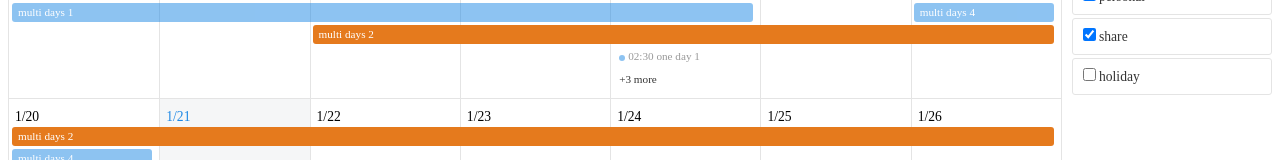
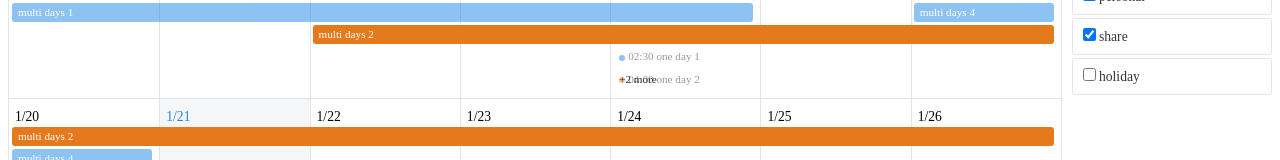
Before and after one commit to okaoka0709/snow-calendar, a Vue app: page / in a window 1280 px wide. Shown: the part 355-515 px from the top of the page. Built offline with nearby package versions, Linux system fonts and the light colour scheme.

Commit message:
更新多日事件顯示錯誤

```diff
--- a/package.json
+++ b/package.json
@@ -1,6 +1,6 @@
 {
     "name": "snow-calendar",
-    "version": "0.2.3",
+    "version": "0.2.4",
     "description": "A Vue Calendar like FullCalendar and Google Calendar.",
     "main": "index.js",
     "scripts": {
--- a/src/components/cpCalendarMonthWeek.vue
+++ b/src/components/cpCalendarMonthWeek.vue
@@ -62,6 +62,9 @@
             events: function(){ //返回具有定位、並且無重複事件的事件陣列
                 let $events = [],  //事件陣列
                     $results = [];
+
+                let _showLength = 5,
+                    _spliceLength = _showLength - 1;
 
                 this.obj.forEach((date, date_i) => { //每周，把週一到週日拿出來跑陣列
                     let $event = [];
@@ -150,9 +153,9 @@
 
                     let $eventLength = $event.length;
 
-                    if ($eventLength > 4){ //大於四個就截掉，塞入"更多"
+                    if ($eventLength > _showLength){ //大於 _showLength 個就截掉，塞入"更多"
 
-                        let $more = $dayEvents.splice(3, $eventLength - 3);
+                        let $more = $dayEvents.splice(_spliceLength, $eventLength - _spliceLength);
 
                         $dayEvents.push({
                             sn: this.$okaTool.getUUID(),
@@ -172,9 +175,33 @@
                     $events.push($dayEvents); //塞到事件陣列
                 });
 
-                $events.forEach(days => { //陣列扁平化為一維，不加入複製的事件
+                $events.forEach((days, index) => { //陣列扁平化為一維，不加入複製的事件
 
-                    days.forEach(item => { //事件
+                    // days.forEach(item => { //事件
+                    //     if (item && item.original === undefined){ //只加入第一次發生的事件
+                    //         $results.push(item);
+                    //     }
+                    // });
+
+                    let $nextDate = $events[index + 1],
+                        $nextDateMore = null;
+
+                    if( $nextDate && $nextDate[_spliceLength] && $nextDate[_spliceLength].extend.moreEvent ) {
+                        $nextDateMore = $nextDate[_spliceLength];
+                    }
+
+                    days.forEach((item, index) => { //事件
+
+                        if( $nextDateMore ) { //看下一天的 more 有沒有包含自己，且因為剛好自己是第 _showLength 個，所以剛好有長長，要把他縮回去
+                            let $target = $nextDateMore.extend.moreEvent.find(event => {
+                                    return event.sn === item.sn;
+                                });
+
+                            if( $target ) {
+                                item.extend.width -= 1;
+                            }
+                        }
+
                         if (item && item.original === undefined){ //只加入第一次發生的事件
                             $results.push(item);
                         }
```
Also changed, not shown: 1 other file (tests, documents, lock files or other folders).
